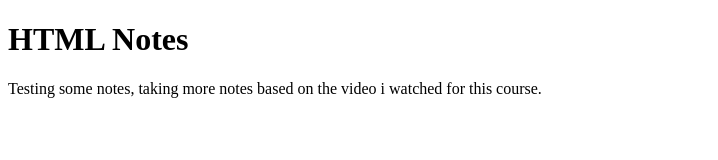
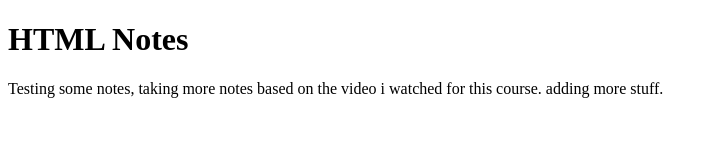
Before and after one commit to lindseyn86/notes, a plain HTML site: page index.html in a window 1280 px wide. Shown: the whole page, without its empty margins (0-718 px from the left). Drawn offline with Linux system fonts and the light colour scheme.

Commit message:
added some text

```diff
--- a/index.html
+++ b/index.html
@@ -10,5 +10,7 @@
     Testing some notes,
 
     taking more notes based on the video i watched for this course.
+
+    adding more stuff.
 </body>
 </html>
```
